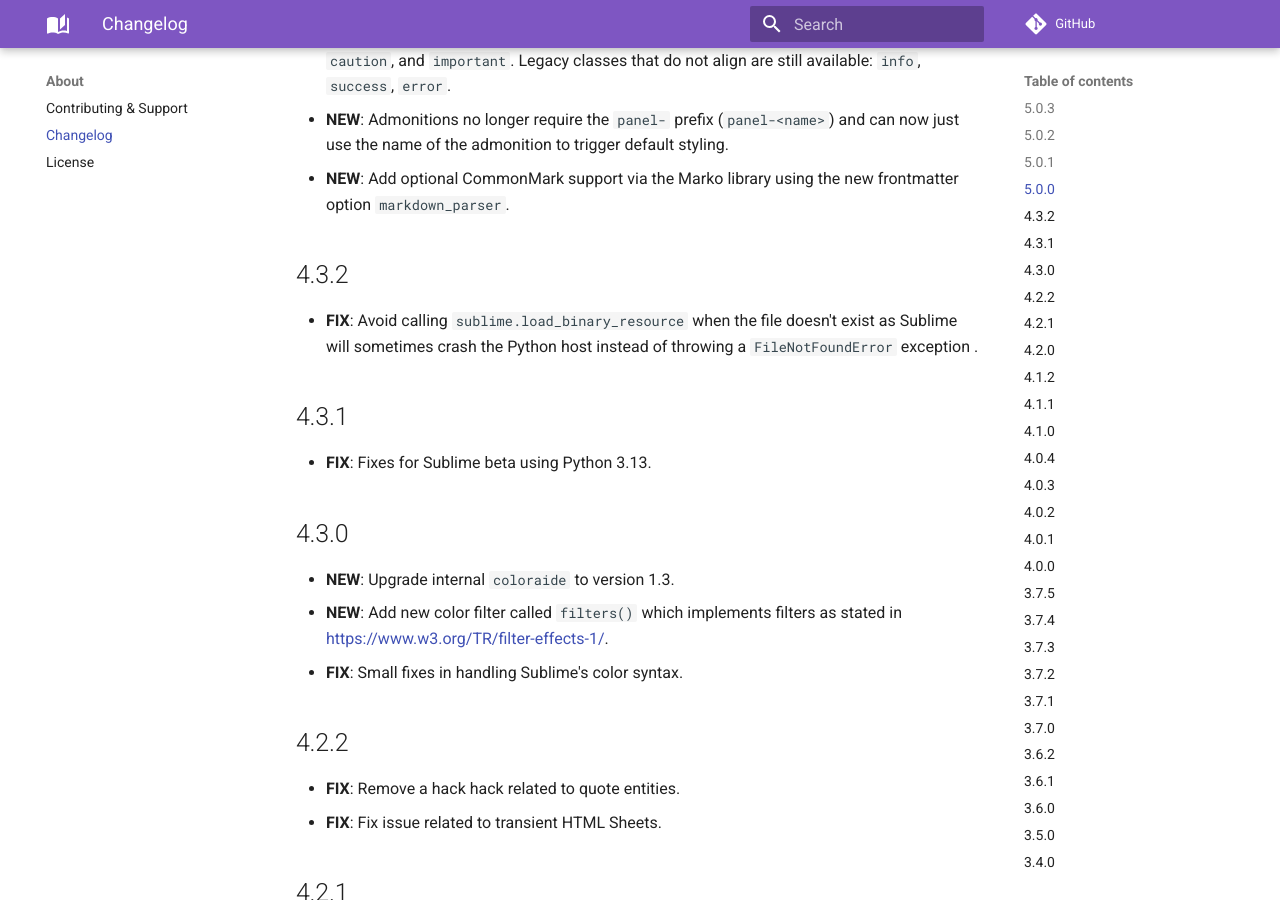
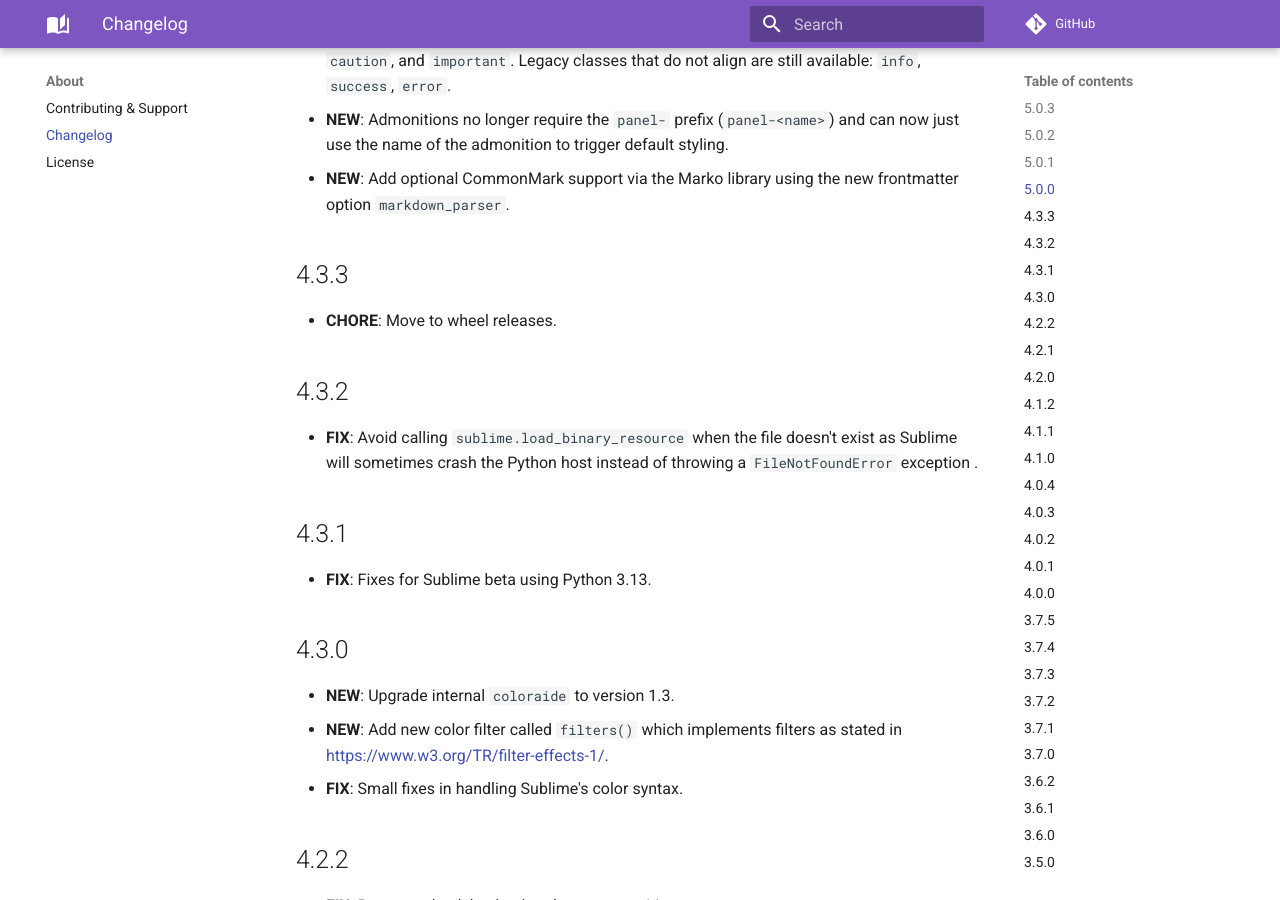
Before and after one commit to facelessuser/sublime-markdown-popups, an MkDocs documentation site: the page built from docs/src/markdown/about/changelog.md, in a window 1280 px wide and 900 px high, scrolled down 792 px. Built offline with MkDocs 1.6.1 and Material for MkDocs 9.7.7, drawn with Linux system fonts in a browser that asks for light colours; comment, search, counter and statistics services are not loaded.

Commit message:
Update changelog on master for ST3 release

```diff
--- a/docs/src/markdown/about/changelog.md
+++ b/docs/src/markdown/about/changelog.md
@@ -25,6 +25,10 @@
 -   **NEW**: Admonitions no longer require the `panel-` prefix (`panel-<name>`) and can now just use the name of the
     admonition to trigger default styling.
 -   **NEW**: Add optional CommonMark support via the Marko library using the new frontmatter option `markdown_parser`.
+
+## 4.3.3
+
+-   **CHORE**: Move to wheel releases.
 
 ## 4.3.2
 
```
